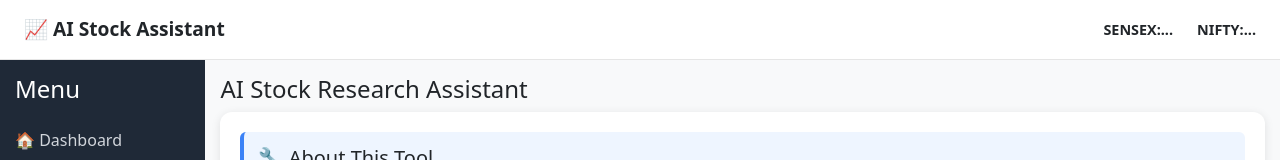
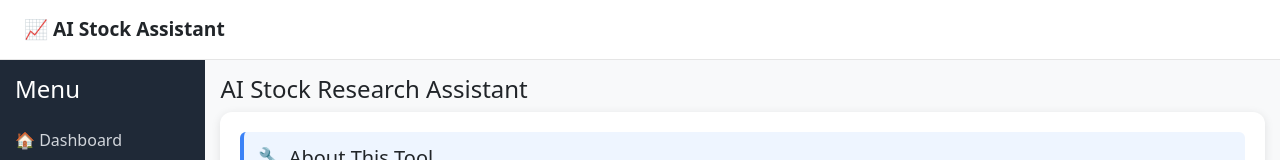
Before and after one commit to dev-yugensys/ai-stock-assistant, an Angular app: page / in a window 1280 px wide. Shown: the top 160 px of the page. Built offline with nearby package versions, Linux system fonts and the light colour scheme; no server answers.

Commit message:
Removed some topbar content

```diff
--- a/src/app/topbar/topbar.component.html
+++ b/src/app/topbar/topbar.component.html
@@ -1,7 +1,7 @@
 <div class="top-bar d-flex justify-content-between align-items-center px-4">
   <div class="logo">📈 AI Stock Assistant</div>
 
-  <div class="market-ticker d-flex gap-4">
+  <!-- <div class="market-ticker d-flex gap-4">
     <span *ngIf="sensex">
       <strong>SENSEX:</strong>
       {{ sensex.pricecurrent }}
@@ -23,5 +23,5 @@
     <span *ngIf="!nifty">
       <strong>NIFTY:...</strong>
     </span>
-  </div>
+  </div> -->
 </div>
```
